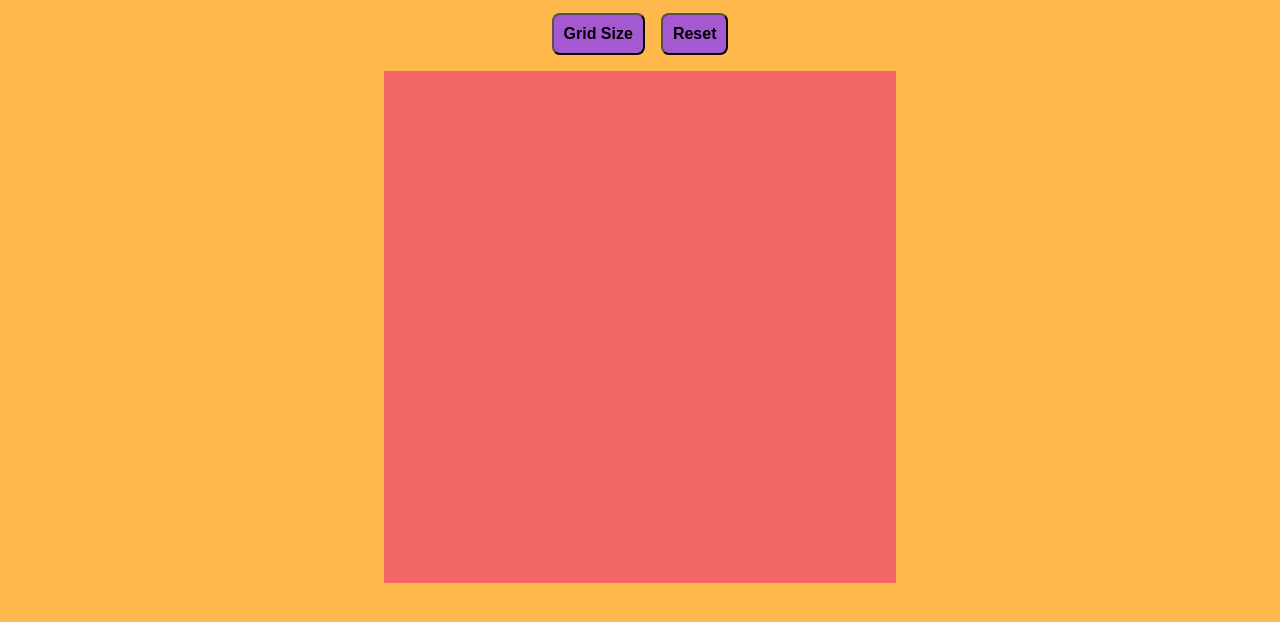
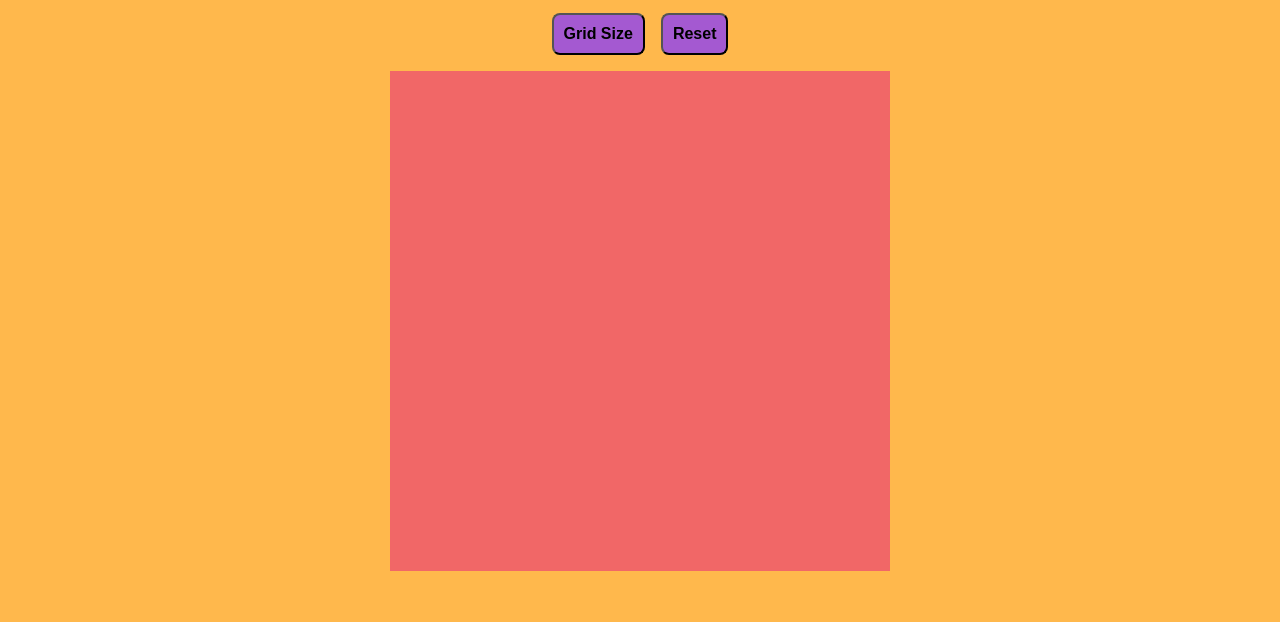
Before and after one commit to Sumermarano/etch-a-sketch, a plain HTML site: page index.html in a window 1280 px wide. Shown: the part 104-726 px from the top of the page. Drawn offline with Linux system fonts and the light colour scheme.

Commit message:
fix grid size when changing dimensions

```diff
--- a/script.js
+++ b/script.js
@@ -2,7 +2,7 @@ const grid = document.querySelector('.grid');
 
 function getGridSize() {
     const size = prompt("Grid Size x*x ? (x < 100)");
-    if (size === null) return 64;
+    if (size === null) return 8;
     if (size > 100 || size < 1) getGridSize();
     return +size;
 }
@@ -11,14 +11,13 @@ function showGrid(size) {
     while (grid.firstChild) {
         grid.removeChild(grid.firstChild);
     }
-    for (let i = 0; i < size; i++) {
-        const row = document.createElement('div');
-        for (let j = 0; j < size; j++) {
-            const square = document.createElement('div');
-            square.classList.add('square');
-            row.appendChild(square);
-        }
-        grid.appendChild(row);
+    for (let i = 0; i < size * size; i++) {
+        const square = document.createElement('div');
+        square.classList.add('square');
+        square.style.width = `${500/size}px`;
+        square.style.height = `${500/size}px`;
+        square.style.backgroundColor = '#F16767';
+        grid.appendChild(square);
     }
 }
 
@@ -47,5 +46,5 @@ gridSizeButton.addEventListener('click', () => {
 const resetButton = document.querySelector('.reset');
 resetButton.addEventListener('click', resetGrid);
 
-showGrid(64);
+showGrid(22);
 paintGrid();
--- a/style.css
+++ b/style.css
@@ -42,12 +42,8 @@ body {
 }
 
 .grid {
+    width: 500px;
+    height: 500px;
     display: flex;
-    justify-content: center;
+    flex-wrap: wrap;
 }
-
-.square {
-    height: 8px;
-    width: 8px;
-    background-color: #F16767;
-}
```
